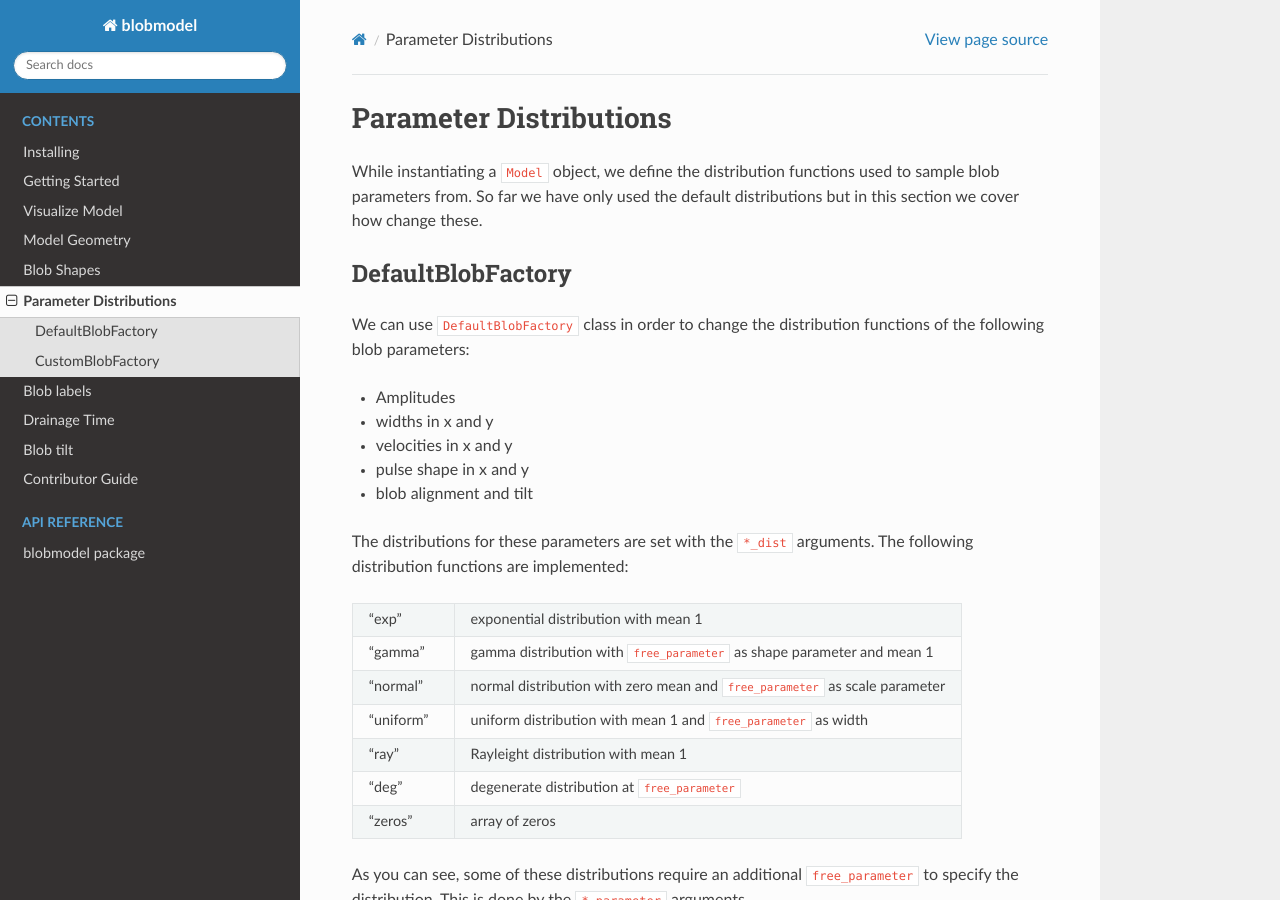
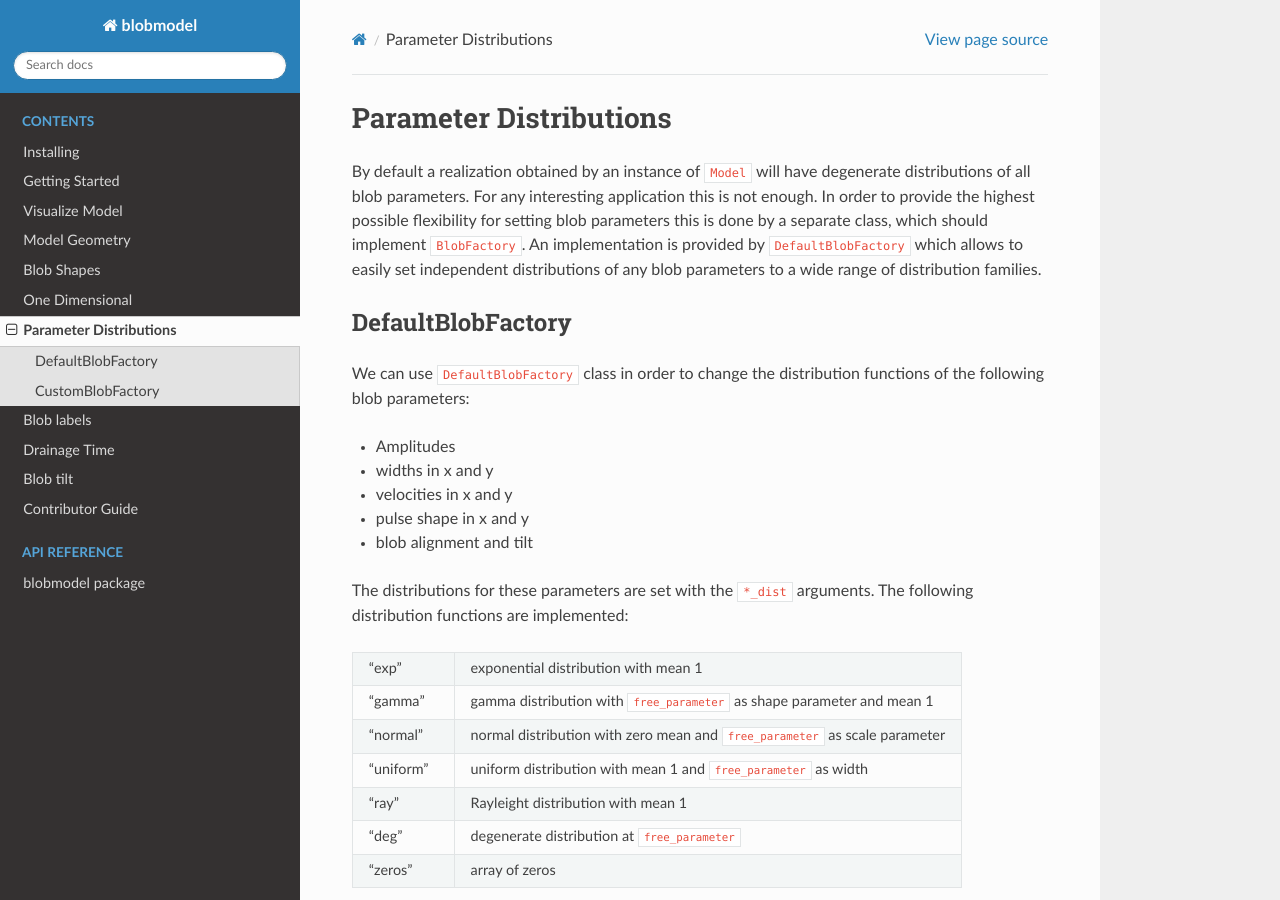
Before and after one commit to uit-cosmo/blobmodel, a Sphinx documentation site: the page built from docs/blob_factory.rst, in a window 1280 px wide and 900 px high. Built offline with Sphinx 7.4.7 and the Read the Docs theme 3.1.0, drawn with Linux system fonts in a browser that asks for light colours.

Commit message:
Add 1d docs

```diff
--- a/docs/parameter_distributions.rst
+++ b/docs/blob_factory.rst
@@ -1,10 +1,11 @@
-.. _parameter-distributions:
+.. blob-factory:
 
 Parameter Distributions
 =======================
 
-While instantiating a ``Model`` object, we define the distribution functions used to sample blob parameters from.
-So far we have only used the default distributions but in this section we cover how change these.
+By default a realization obtained by an instance of ``Model`` will have degenerate distributions of all blob parameters. For any interesting application this is not enough.
+In order to provide the highest possible flexibility for setting blob parameters this is done by a separate class, which
+should implement ``BlobFactory``. An implementation is provided by ``DefaultBlobFactory`` which allows to easily set independent distributions of any blob parameters to a wide range of distribution families.
 
 ++++++++++++++++++
 DefaultBlobFactory
--- a/docs/index.rst
+++ b/docs/index.rst
@@ -63,7 +63,8 @@ Alternatively, you can take a look at the examples gallery at :py:mod:`blobmodel
    visualize_model
    model_geometry
    blob_shapes
-   parameter_distributions
+   one_dim
+   blob_factory
    blob_labels
    drainage_time
    blob_tilt
```
Also changed, not shown: docs/one_dim.rst (added, +41 -0 lines), docs/1d_animation.gif (added), 1 other file.
